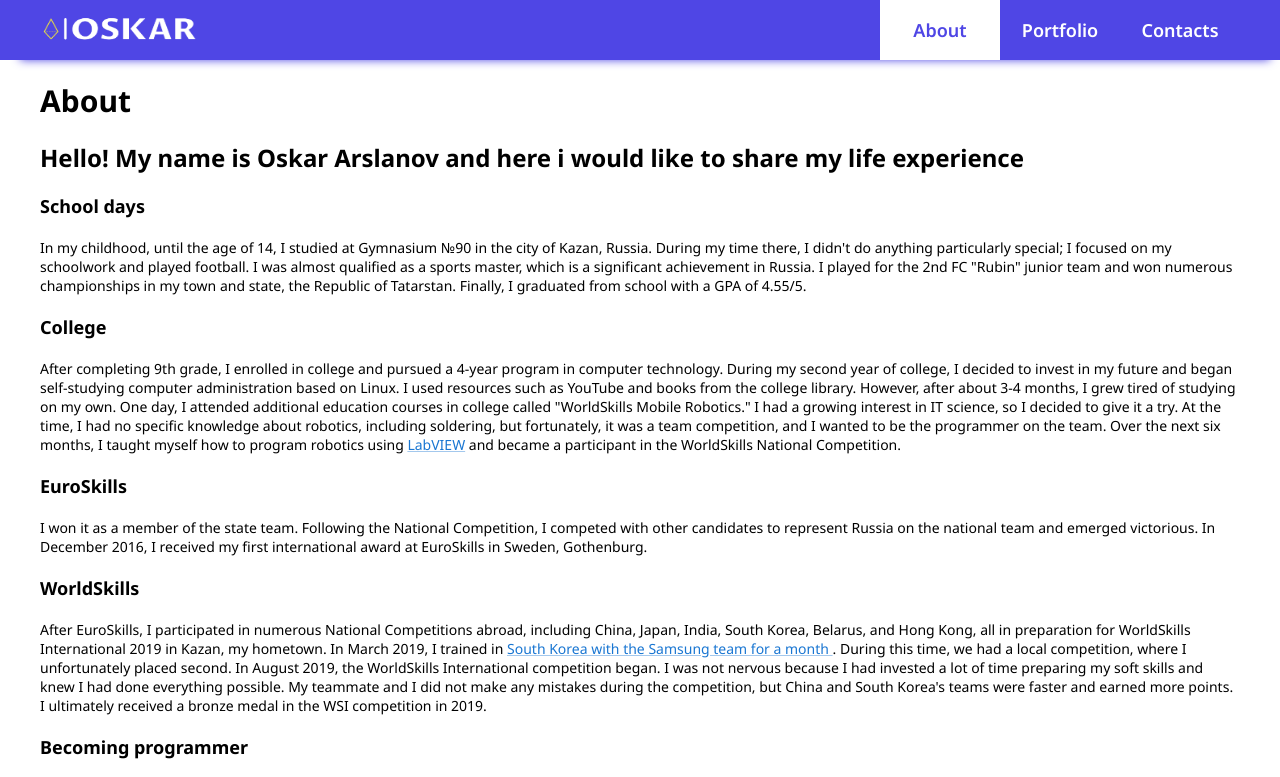
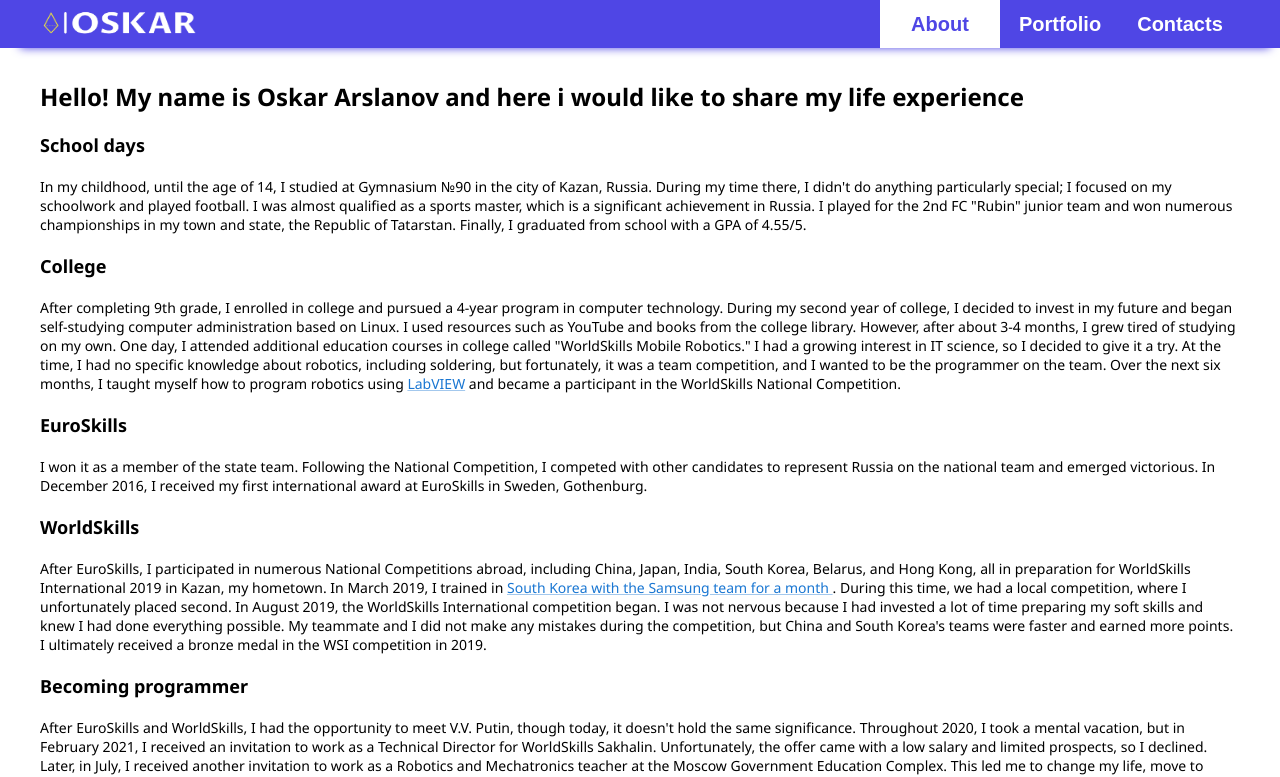
Before and after one commit to OskarArslanov/open_app, a Next.js app: page /about in a window 1280 px wide. Shown: the top 777 px of the page. Built offline with nearby package versions, Linux system fonts and the light colour scheme.

Commit message:
replaced custom link to OAButton

```diff
--- a/src/app/about/page.tsx
+++ b/src/app/about/page.tsx
@@ -18,7 +18,7 @@ const responsive = {
   },
   tablet: {
     breakpoint: { max: 1024, min: 464 },
-    items: 2,
+    items: 1,
   },
   mobile: {
     breakpoint: { max: 464, min: 0 },
@@ -35,7 +35,6 @@ const ImageContainer = styled.div({
 const AboutPage = () => {
   return (
     <AnimateContainer>
-      <h1>About</h1>
       <h2>
         Hello! My name is Oskar Arslanov and here i would like to share my life
         experience
@@ -115,7 +114,7 @@ const AboutPage = () => {
         secured my first job as a programmer in September 2022. In October, I
         moved to Kazakhstan with my wife.
       </p>
-      <Carousel responsive={responsive} showDots>
+      <Carousel responsive={responsive} showDots ssr>
         {images.map((item, index) => {
           const path = `${item}/${index}.jpg`;
           return (
--- a/src/app/contacts/page.tsx
+++ b/src/app/contacts/page.tsx
@@ -48,7 +48,6 @@ const ContactList = styled.ul({
 const ContactsPage = () => {
   return (
     <AnimateContainer>
-      <h1>Contacts</h1>
       <ContactList>
         {contacts.map((item) => {
           return (
--- a/src/features/OAButton/index.tsx
+++ b/src/features/OAButton/index.tsx
@@ -13,6 +13,7 @@ interface OAButtonProps extends ButtonHTMLAttributes<HTMLButtonElement> {
   endIcon?: ReactNode;
   href?: string;
   query?: Record<string, string>;
+  shallow?: boolean;
 }
 
 const ButtonVariants: Record<string, any> = {
@@ -100,6 +101,7 @@ const OAButton: FC<OAButtonProps> = (props) => {
       <LinkButton
         href={{ pathname: props.href, query: props.query }}
         data-testid={props.id}
+        shallow={props.shallow}
       >
         <StyledButton {...props}>
           {props.startIcon}
--- a/src/pages/Portfolio/Auth/Login.tsx
+++ b/src/pages/Portfolio/Auth/Login.tsx
@@ -70,7 +70,7 @@ const Login = () => {
           />
           <RememberMe>
             <OACheckbox name="remember" label="Запомнить меня" />
-            <OAButton variant='outlined' >Забыли пароль?</OAButton>
+            <OAButton variant='ghost' >Забыли пароль?</OAButton>
           </RememberMe>
           <OAButton type="submit" fullWidth>
             Войти
--- a/src/widgets/OAHeaderContainer.tsx
+++ b/src/widgets/OAHeaderContainer.tsx
@@ -11,6 +11,7 @@ import { usePathname } from 'next/navigation';
 import MenuIcon from '@mui/icons-material/Menu';
 import Drawer from '@mui/material/Drawer';
 import OAIconButton from '@/features/OAIconButton';
+import OAButton from '@/features/OAButton';
 
 const navbarData = [
   {
@@ -125,17 +126,20 @@ const OAHeaderContainer = () => {
           {navbarData.map((item) => {
             const isActive = item.href === segments?.[0];
             return (
-              <NavLink
-                href={`/${item.href}`}
-                shallow
+              <OAButton
                 key={item.name}
                 style={{
-                  background: isActive ? '#fff' : 'var(--color-purple_dark)',
-                  color: isActive ? 'var(--color-purple_dark)' : '#fff',
+                  height: '100%',
+                  border: 'none',
+                  borderRadius: 0,
+                  minWidth: '120px',
                 }}
+                size="large"
+                href={`/${item.href}`}
+                variant={isActive ? 'outlined' : 'filled'}
               >
                 {item.name}
-              </NavLink>
+              </OAButton>
             );
           })}
         </NavMenu>
```
Also changed, not shown: src/app/portfolio/page.tsx (+11 -14 lines).
